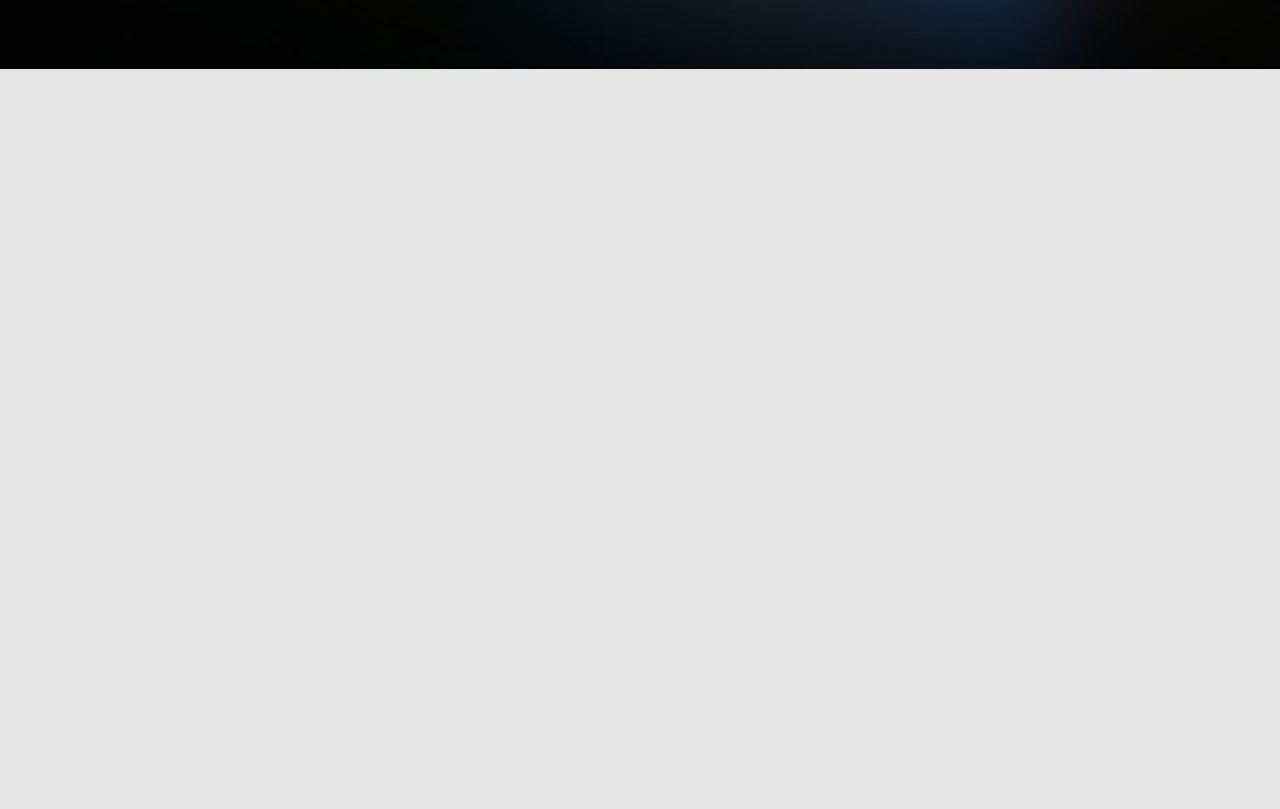
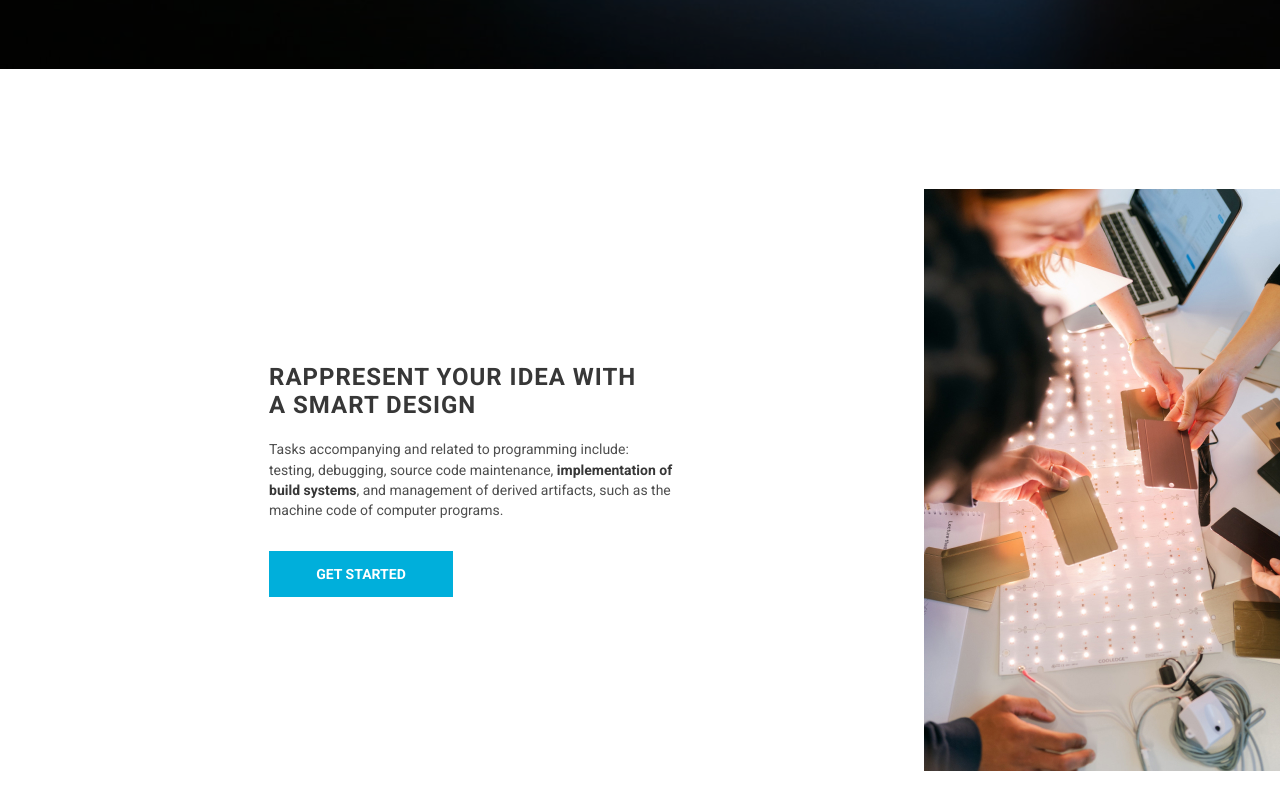
Before and after one commit to cotneit/cotneit-JS2020Q3, a plain HTML site: page webdev/index.html in a window 1280 px wide. Shown: the part 675-1484 px from the top of the page. Before the commit the page ends 808 px from the top, so only its background shows below. Drawn offline with Linux system fonts and the light colour scheme.

Commit message:
feat: add 'Rappresent' section

```diff
--- a/webdev/index.html
+++ b/webdev/index.html
@@ -44,5 +44,18 @@
       </div>
     </div>
   </section>
+
+  <section class="rappresent">
+    <div class="rappresent__inner">
+      <h2 class="rappresent__heading">
+        Rappresent your idea with <br>a smart Design
+      </h2>
+      <p class="rappresent__text">
+        Tasks accompanying and related to programming include: testing, debugging, source code maintenance, <strong class="rappresent__bold">implementation of build systems</strong>, and management of derived artifacts, such as the machine code of computer programs.
+      </p>
+      <a href="#" class="link-btn">get started</a>
+    </div>
+    <img src="assets/img/content-image-1.jpg" alt="" class="rappresent__img">
+  </section>
 </body>
 </html>
--- a/webdev/style.css
+++ b/webdev/style.css
@@ -111,7 +111,6 @@
   display: flex;
   flex-direction: column;
   align-items: center;
-  /* justify-content: center; */
 }
 
 .your-life__heading {
@@ -128,7 +127,6 @@
   width: 30%;
   text-align: center;
   font-size: 18px;
-  /* font-weight: 100; */
   line-height: 140%;
   font-weight: 300;
   letter-spacing: 0.1px;
@@ -149,3 +147,39 @@
   height: 20px;
   width: 20px;
 }
+
+.rappresent {
+  display: flex;
+  justify-content: space-between;
+  padding: 120px 269px 140px 269px;
+  background-color: #FFFFFF;
+}
+
+.rappresent__inner {
+  max-width: 407px;
+  display: flex;
+  flex-direction: column;
+  justify-content: center;
+}
+
+.rappresent__heading {
+  margin-bottom: 20px;
+
+  color: #373737;
+  font-size: 24px;
+  letter-spacing: 1px;
+  text-transform: uppercase;
+}
+
+.rappresent__text {
+  margin-bottom: 30px;
+  max-width: 407px;
+
+  color: #4E4E4E;
+  line-height: 145%;
+  font-size: 14px;
+}
+
+strong {
+  color: #373737;
+}
```
Also changed, not shown: webdev/assets/img/content-image-1.jpg (added).
